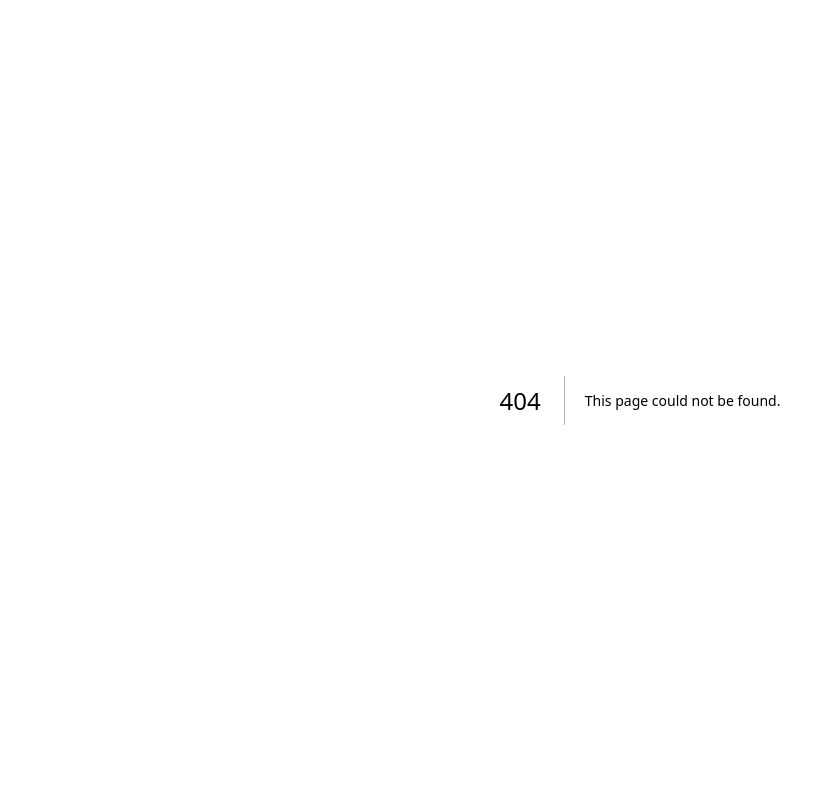
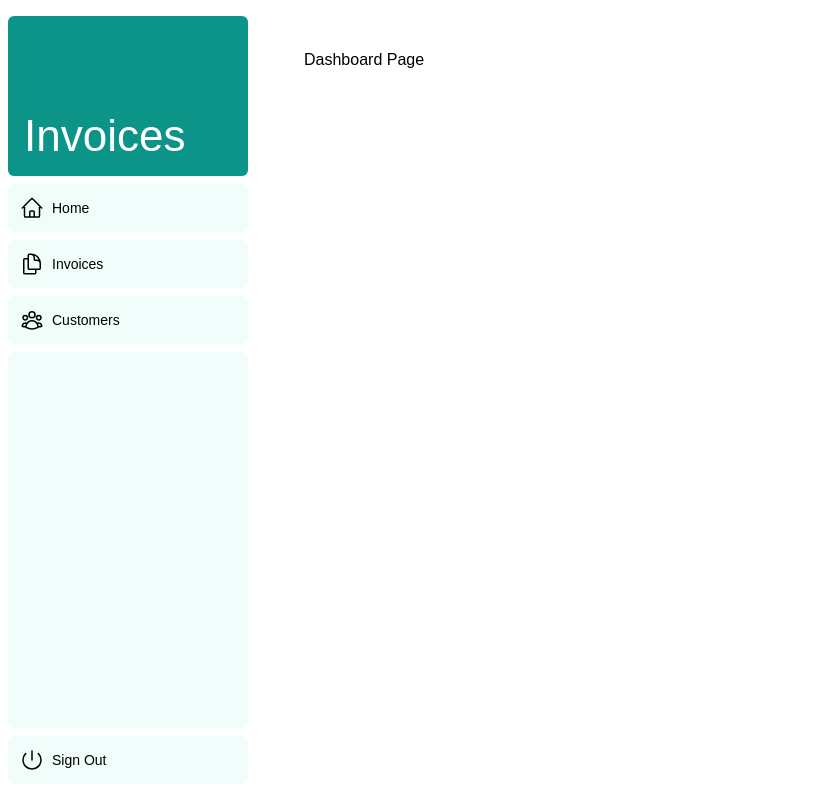
Before and after one commit to OtakuTotipotent/Invoices-Dashboard, a Next.js app: page /dashboard in a window 1280 px wide. Before the commit this address had no page. Shown: the whole page, without its empty margins (0-835 px from the left). Built offline with nearby package versions, Linux system fonts and the light colour scheme; a web font is replaced by a local one.

Commit message:
feat: add base templates for dashboard pages

```diff
--- /dev/null
+++ b/app/dashboard/customers/page.tsx
@@ -0,0 +1,3 @@
+export default function Page() {
+    return <p>Customers Page</p>
+}
--- /dev/null
+++ b/app/dashboard/invoices/page.tsx
@@ -0,0 +1,3 @@
+export default function Page() {
+    return <p>Invoices Page</p>
+}
--- /dev/null
+++ b/app/dashboard/layout.tsx
@@ -0,0 +1,16 @@
+import SideNav from '@/app/ui/dashboard/sidenav';
+
+export default function Layout(
+    { children }: { children: React.ReactNode }
+) {
+    return (
+        <div className='flex h-screen flex-col md:flex-row md:overflow-hidden'>
+            <div className='w-full flex-none md:w-64'>
+                <SideNav />
+            </div>
+            <div className='grow p-6 md:overflow-y-auto md:p-12'>
+                {children}
+            </div>
+        </div>
+    );
+}
--- /dev/null
+++ b/app/dashboard/page.tsx
@@ -0,0 +1,3 @@
+export default function Page() {
+    return <p>Dashboard Page</p>
+}
--- a/app/page.tsx
+++ b/app/page.tsx
@@ -1,20 +1,18 @@
-import AcmeLogo from '@/app/ui/acme-logo';
+import InvoicesLogo from '@/app/ui/invoices-logo';
 import { ArrowRightIcon } from '@heroicons/react/24/outline';
-import Link from 'next/link';
 import { lusitana } from '@/app/ui/fonts'
 import Image from 'next/image';
+import Link from 'next/link';
 
 export default function Page() {
   return (
     <main className="flex min-h-screen flex-col p-6">
       <div className="flex h-20 shrink-0 items-end rounded-lg bg-teal-500 p-4 md:h-52">
-        <AcmeLogo />
+        <InvoicesLogo />
       </div>
       <div className="mt-4 flex grow flex-col gap-4 md:flex-row">
-        <div className="flex flex-col justify-center gap-6 rounded-lg bg-gray-50 px-6 py-10 md:w-2/5 md:px-20">
-          <div
-            className="relative w-0 h-0 border-l-[15px] border-r-[15px] border-b-[26px] border-l-transparent border-r-transparent border-b-black"
-          />
+        <div className="flex flex-col justify-center gap-6 rounded-lg bg-teal-50 px-6 py-10 md:w-2/5 md:px-20">
+          <div className="relative w-0 h-0 border-l-[15px] border-r-[15px] border-b-[26px] border-l-transparent border-r-transparent border-b-black" />
           <p className={`${lusitana.className} text-xl text-gray-800 md:text-3xl md:leading-normal`}>
             <strong>Welcome to Invoices.</strong> An integrated dashboard for all your financial solutions.
           </p>
--- a/app/ui/dashboard/nav-links.tsx
+++ b/app/ui/dashboard/nav-links.tsx
@@ -25,7 +25,7 @@ export default function NavLinks() {
           <a
             key={link.name}
             href={link.href}
-            className="flex h-[48px] grow items-center justify-center gap-2 rounded-md bg-gray-50 p-3 text-sm font-medium hover:bg-sky-100 hover:text-blue-600 md:flex-none md:justify-start md:p-2 md:px-3"
+            className="flex h-[48px] grow items-center justify-center gap-2 rounded-md bg-teal-50 p-3 text-sm font-medium hover:bg-teal-100 hover:text-teal-600 md:flex-none md:justify-start md:p-2 md:px-3"
           >
             <LinkIcon className="w-6" />
             <p className="hidden md:block">{link.name}</p>
--- a/app/ui/dashboard/sidenav.tsx
+++ b/app/ui/dashboard/sidenav.tsx
@@ -1,24 +1,24 @@
 import Link from 'next/link';
 import NavLinks from '@/app/ui/dashboard/nav-links';
-import AcmeLogo from '@/app/ui/acme-logo';
+import InvoicesLogo from '@/app/ui/invoices-logo';
 import { PowerIcon } from '@heroicons/react/24/outline';
 
 export default function SideNav() {
   return (
     <div className="flex h-full flex-col px-3 py-4 md:px-2">
       <Link
-        className="mb-2 flex h-20 items-end justify-start rounded-md bg-blue-600 p-4 md:h-40"
+        className="mb-2 flex h-20 items-end justify-start rounded-md bg-teal-600 p-4 md:h-40"
         href="/"
       >
         <div className="w-32 text-white md:w-40">
-          <AcmeLogo />
+          <InvoicesLogo />
         </div>
       </Link>
       <div className="flex grow flex-row justify-between space-x-2 md:flex-col md:space-x-0 md:space-y-2">
         <NavLinks />
-        <div className="hidden h-auto w-full grow rounded-md bg-gray-50 md:block"></div>
+        <div className="hidden h-auto w-full grow rounded-md bg-teal-50 md:block"></div>
         <form>
-          <button className="flex h-[48px] w-full grow items-center justify-center gap-2 rounded-md bg-gray-50 p-3 text-sm font-medium hover:bg-sky-100 hover:text-blue-600 md:flex-none md:justify-start md:p-2 md:px-3">
+          <button className="flex h-[48px] w-full grow items-center justify-center gap-2 rounded-md bg-teal-50 p-3 text-sm font-medium hover:bg-teal-100 hover:text-teal-600 md:flex-none md:justify-start md:p-2 md:px-3">
             <PowerIcon className="w-6" />
             <div className="hidden md:block">Sign Out</div>
           </button>
--- a/app/ui/acme-logo.tsx
+++ b/app/ui/invoices-logo.tsx
@@ -1,7 +1,7 @@
 import { GlobeAltIcon } from '@heroicons/react/24/outline';
 import { lusitana } from '@/app/ui/fonts';
 
-export default function AcmeLogo() {
+export default function InvoicesLogo() {
   return (
     <div
       className={`${lusitana.className} flex flex-row items-center leading-none text-white`}
```
